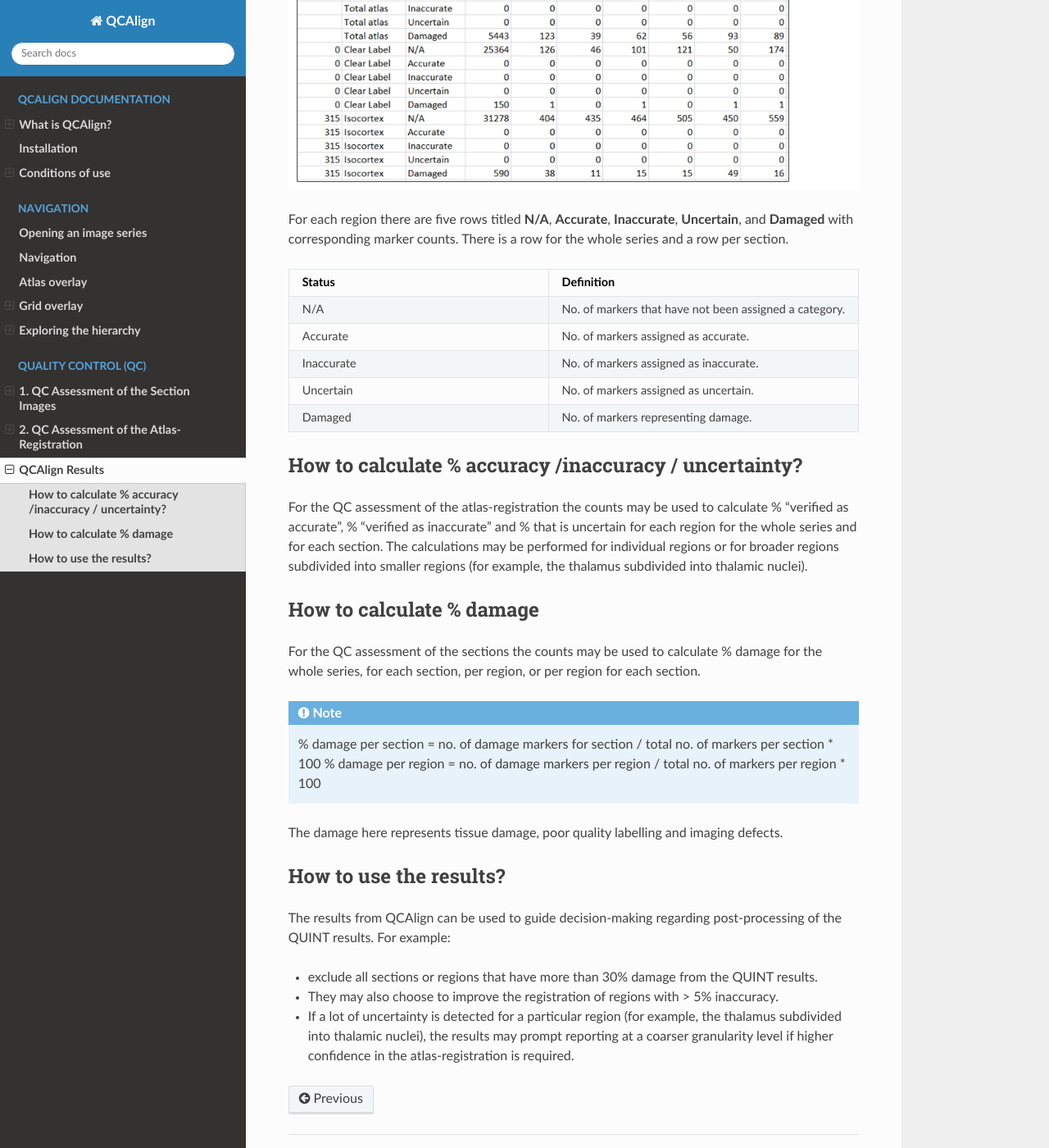
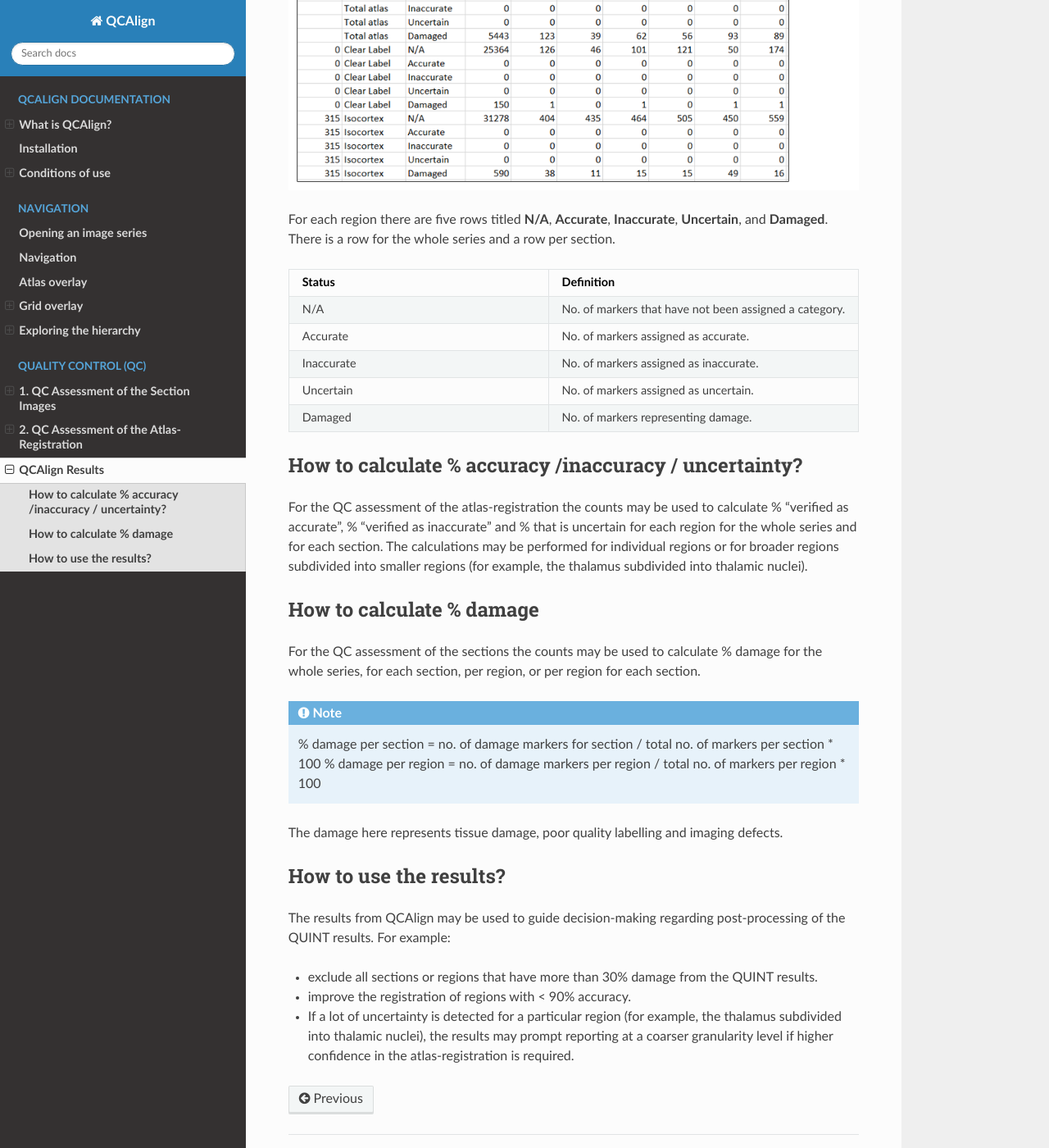
Before and after one commit to Neural-Systems-at-UIO/QCAlign, a Sphinx documentation site: the page built from docs/results.rst, in a window 1280 px wide and 1400 px high, scrolled down 596 px. Shown: the whole window at 82% size. Built offline with Sphinx 7.4.7 and the Read the Docs theme 2.0.0, drawn with Linux system fonts in a browser that asks for light colours.

Commit message:
Update results.rst

```diff
--- a/docs/results.rst
+++ b/docs/results.rst
@@ -20,7 +20,7 @@
 
 .. image:: vertopal_cbedec83746b4aa08b3d6abec4c06604/media/Results.PNG
 
-For each region there are five rows titled **N/A**, **Accurate**, **Inaccurate**, **Uncertain**, and **Damaged** with corresponding marker counts. There is a row for the whole series and a row per section.
+For each region there are five rows titled **N/A**, **Accurate**, **Inaccurate**, **Uncertain**, and **Damaged**. There is a row for the whole series and a row per section.
 
 .. list-table::
    :widths: 50 50
@@ -59,10 +59,10 @@
 **How to use the results?**
 ----------------------------
 
-The results from QCAlign can be used to guide decision-making regarding post-processing of the QUINT results. For example:
+The results from QCAlign may be used to guide decision-making regarding post-processing of the QUINT results. For example:
 
 - exclude all sections or regions that have more than 30% damage from the QUINT results.
 
-- They may also choose to improve the registration of regions with > 5% inaccuracy.
+- improve the registration of regions with < 90% accuracy.
 
 - If a lot of uncertainty is detected for a particular region (for example, the thalamus subdivided into thalamic nuclei), the results may prompt reporting at a coarser granularity level if higher confidence in the atlas-registration is required.
```
